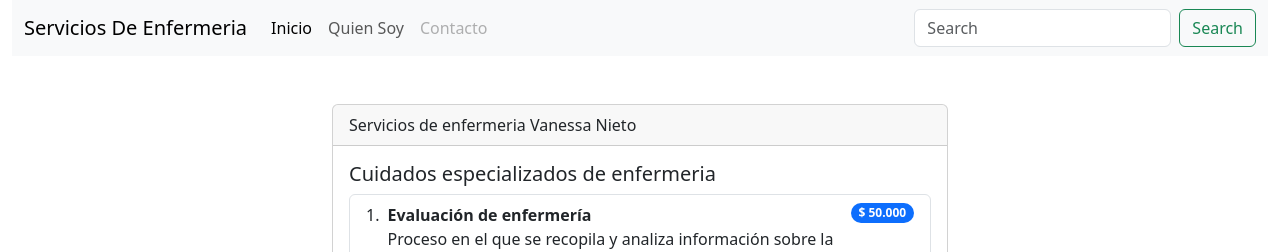
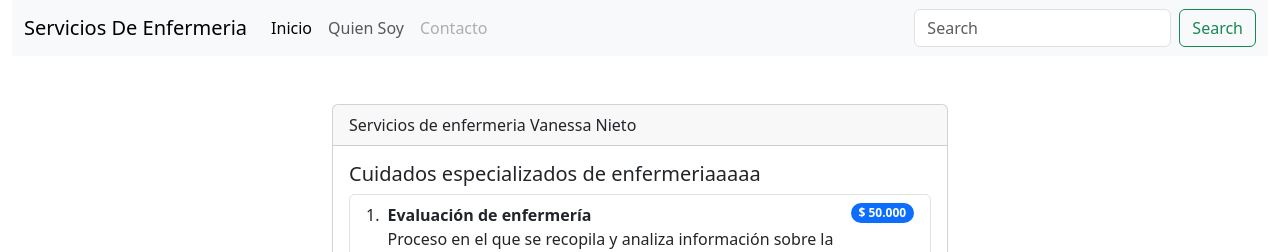
Before and after one commit to Juanse2000/VaneWeb, an Angular app: page / in a window 1280 px wide. Shown: the top 252 px of the page. Built offline with nearby package versions, Linux system fonts and the light colour scheme.

Commit message:
Se ajusta el titulo

```diff
--- a/src/app/app.component.html
+++ b/src/app/app.component.html
@@ -32,7 +32,7 @@
           Servicios de enfermeria Vanessa Nieto
         </div>
         <div class="card-body">
-          <h5 class="card-title">Cuidados especializados de enfermeria</h5>
+          <h5 class="card-title">Cuidados especializados de enfermeriaaaaa</h5>
           <ol class="list-group list-group-numbered">
             <li class="list-group-item d-flex justify-content-between align-items-start">
               <div class="ms-2 me-auto">
```
